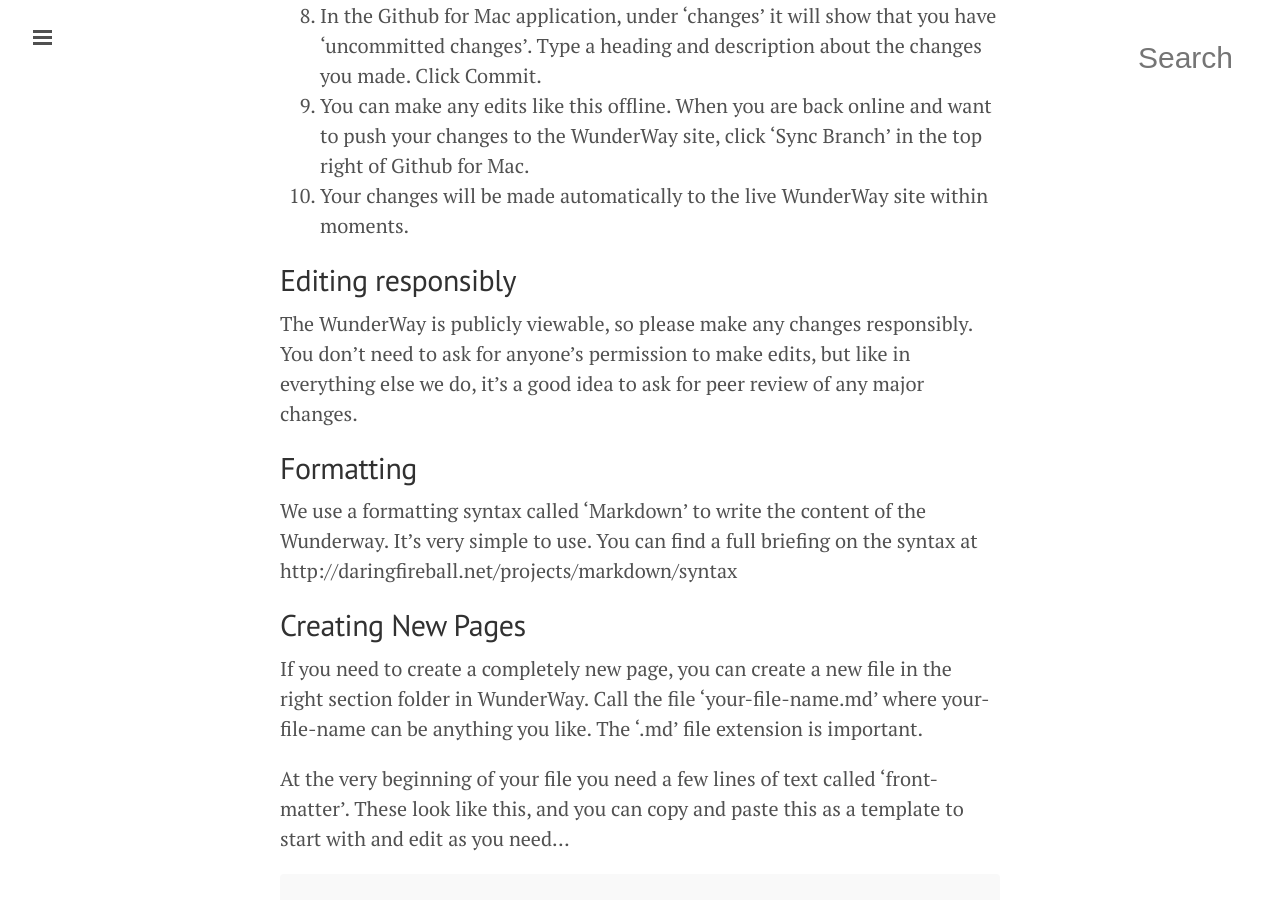
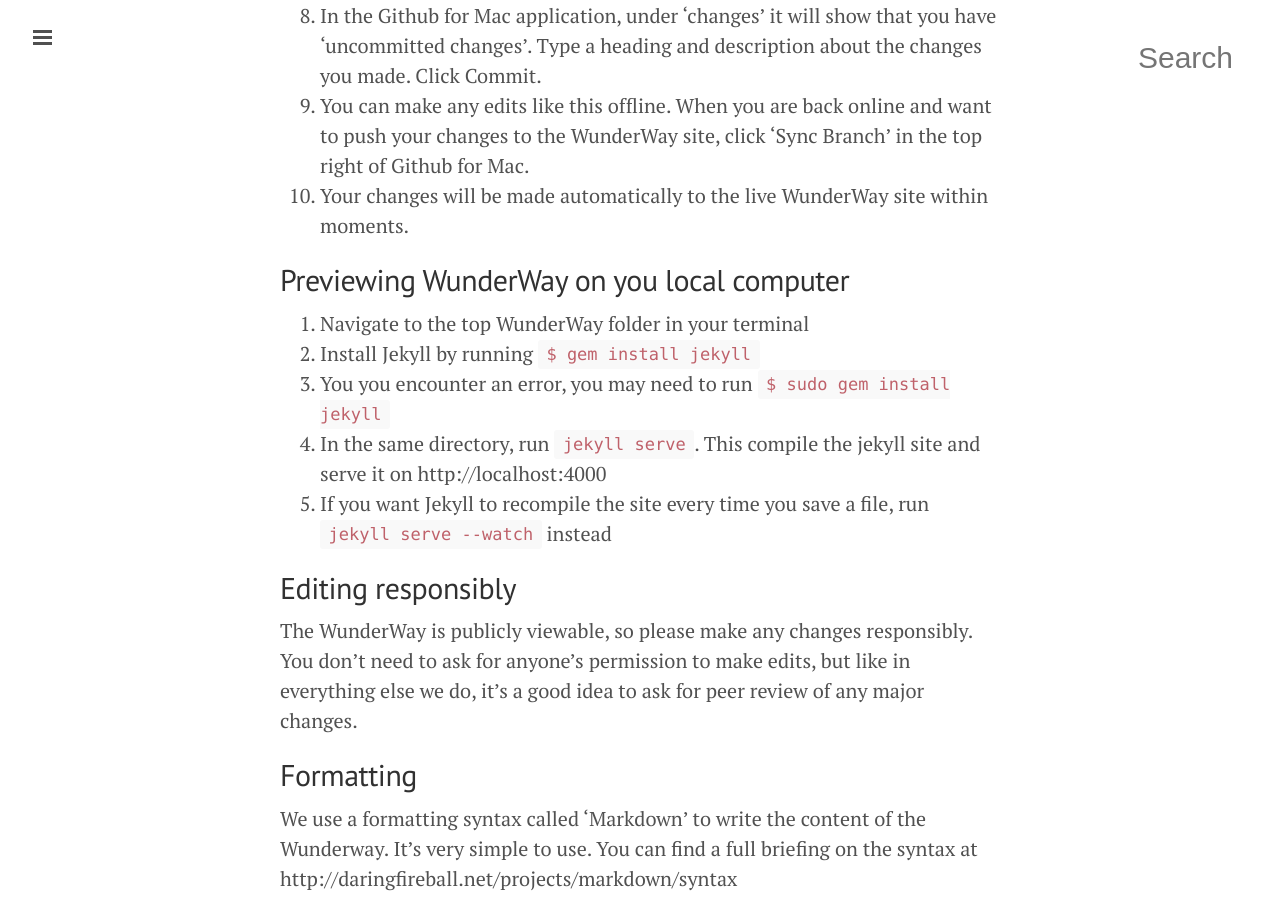
Before and after one commit to tormi/WunderWay, a Jekyll site: the page built from how/how-edit-wunderway.md, in a window 1280 px wide and 900 px high, scrolled down 1511 px. Built offline with Jekyll 4.4.1, drawn with Linux system fonts in a browser that asks for light colours; Markdown is read by kramdown in place of the engine named in the settings.

Commit message:
Added local jekyll instructions

````diff
--- a/how/how-edit-wunderway.md
+++ b/how/how-edit-wunderway.md
@@ -36,6 +36,13 @@
 9. You can make any edits like this offline. When you are back online and want to push your changes to the WunderWay site, click 'Sync Branch' in the top right of Github for Mac.
 10. Your changes will be made automatically to the live WunderWay site within moments.
 
+## Previewing WunderWay on you local computer
+1. Navigate to the top WunderWay folder in your terminal
+2. Install Jekyll by running ``` $ gem install jekyll ```
+3. You you encounter an error, you may need to run ``` $ sudo gem install jekyll ```
+4. In the same directory, run ``` jekyll serve ```. This compile the jekyll site and serve it on http://localhost:4000
+5. If you want Jekyll to recompile the site every time you save a file, run ``` jekyll serve --watch ``` instead
+
 ## Editing responsibly
 The WunderWay is publicly viewable, so please make any changes responsibly. You don't need to ask for anyone's permission to make edits, but like in everything else we do, it's a good idea to ask for peer review of any major changes.
 
````
